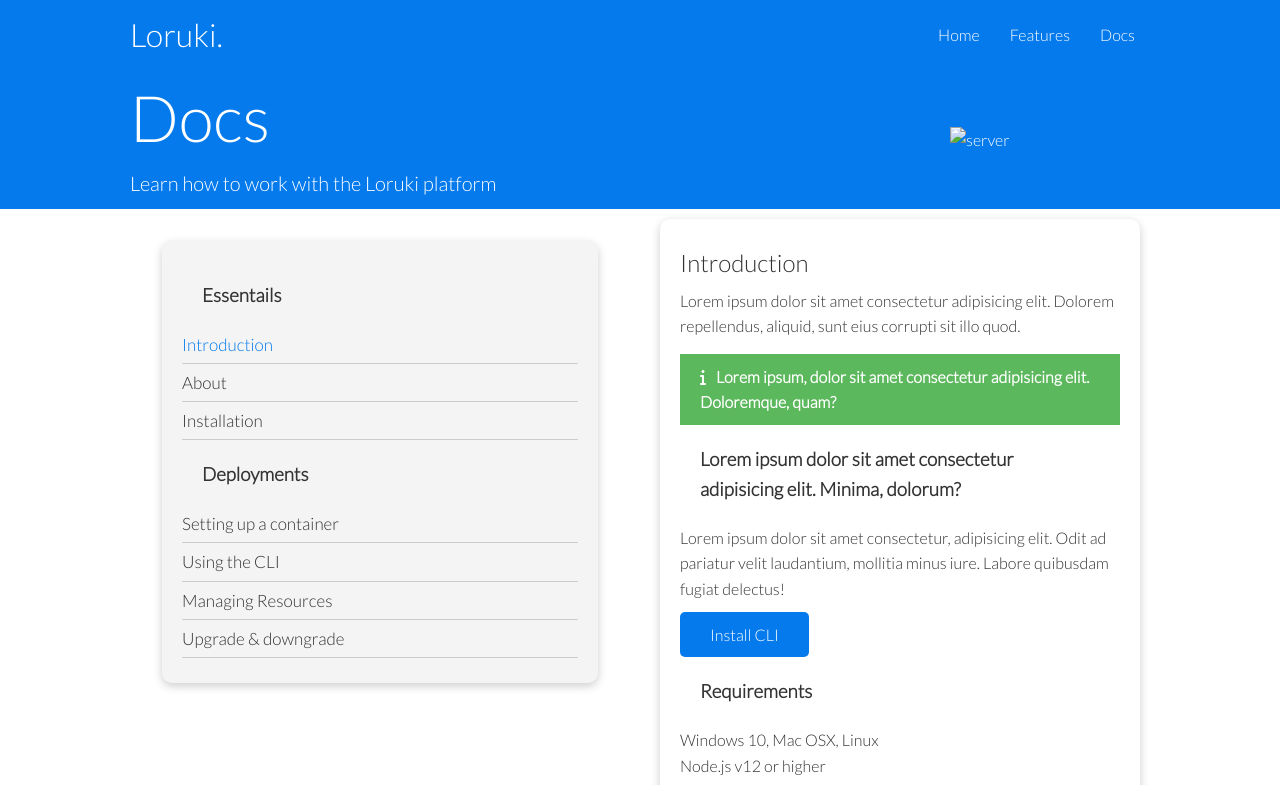
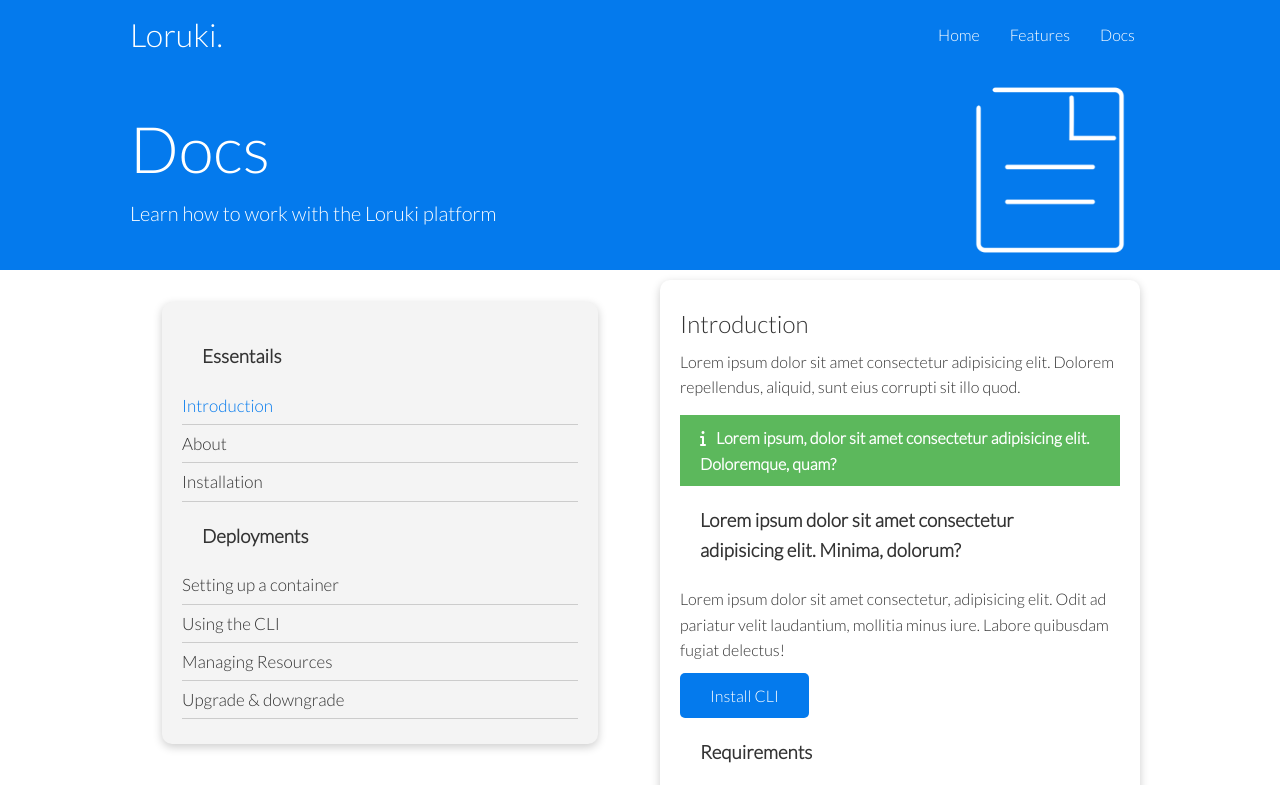
Before and after one commit to Matthew4928/Loruki, a plain HTML site: page docs.html in a window 1280 px wide. Shown: the top 785 px of the page. Drawn offline with Linux system fonts and the light colour scheme.

Commit message:
docs.png file directory update

```diff
--- a/docs.html
+++ b/docs.html
@@ -33,7 +33,7 @@
                     <h1 class="xl">Docs</h1>
                     <p class="lead">Learn how to work with the Loruki platform</p>
                 </div>
-                <img src="../business website - traversy/images/docs.png" alt="server">
+                <img src="images/docs.png" alt="server">
             </div>
     </section>
 
```
